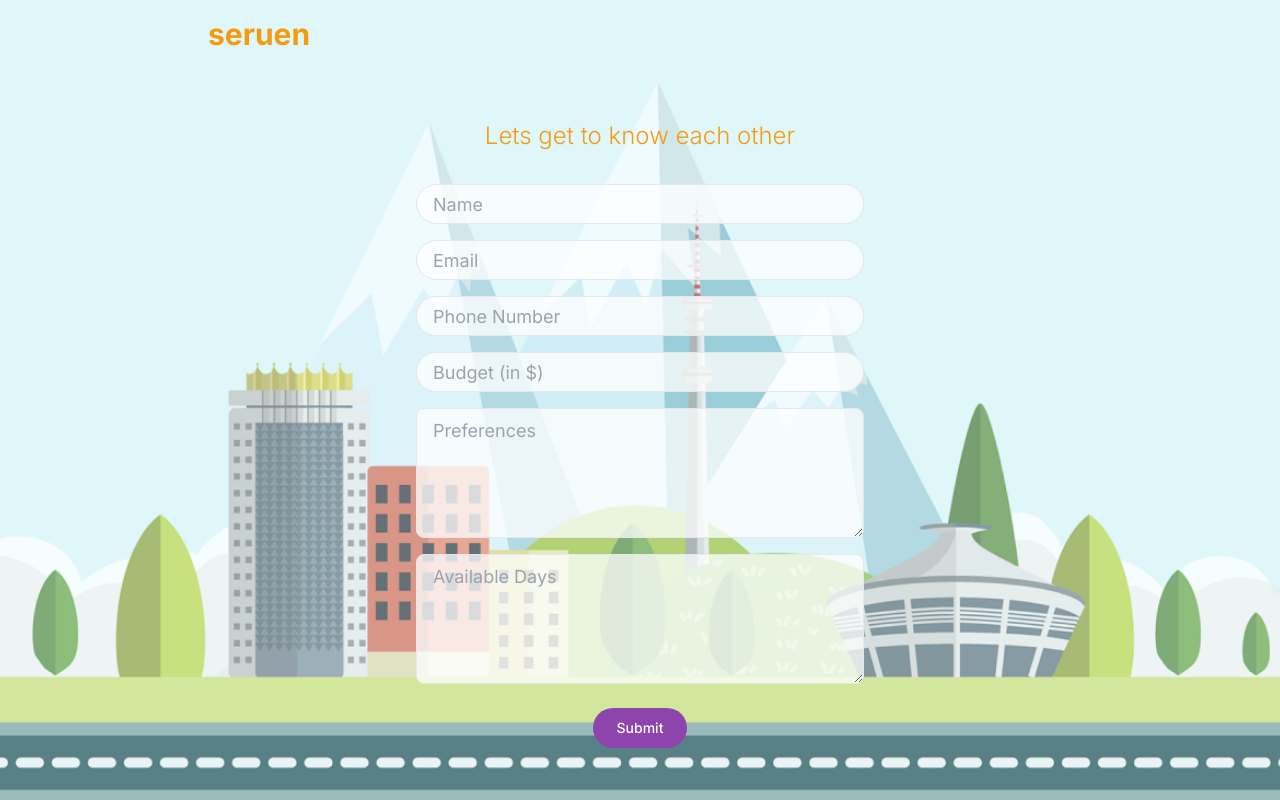
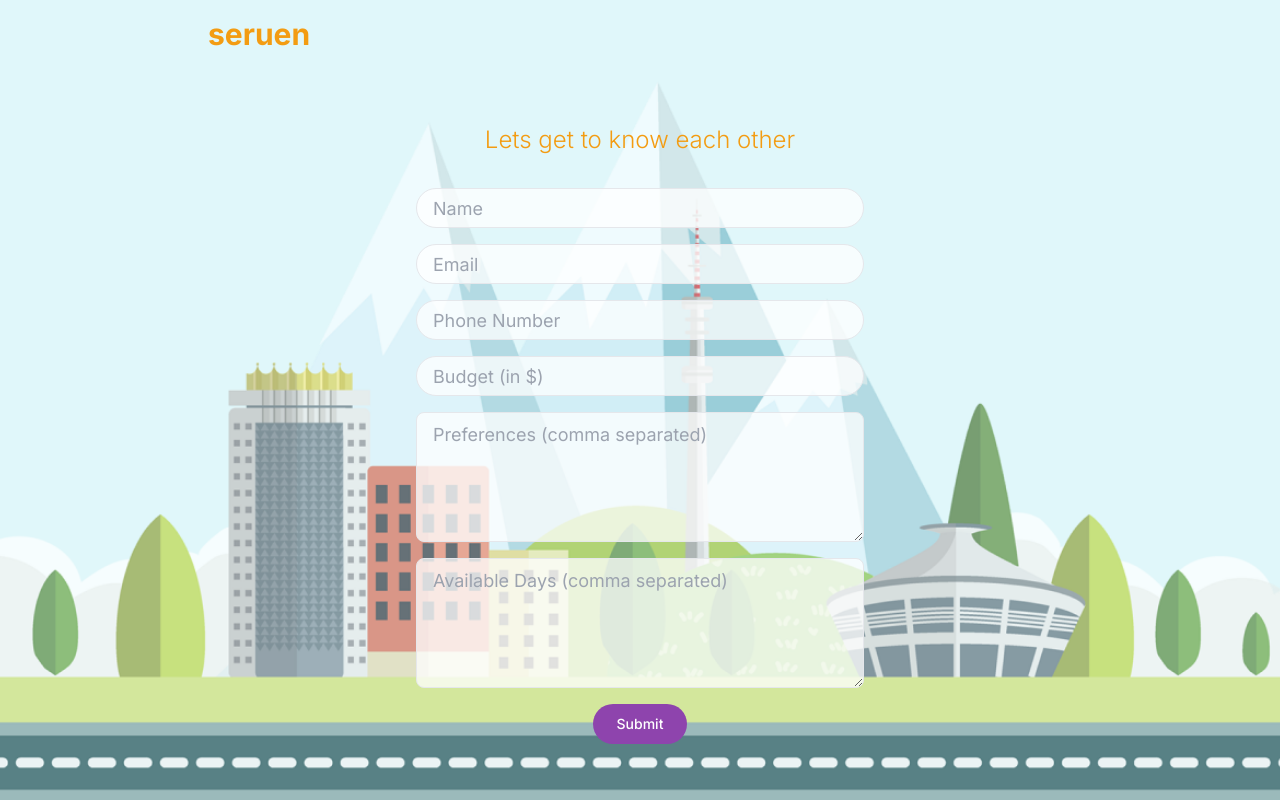
Before and after one commit to Assanali18/seruen, a Next.js app in the folder client/: page / in a window 1280 px wide. Built offline with nearby package versions, Linux system fonts and the light colour scheme.

Commit message:
connect front with back

```diff
--- a/client/package.json
+++ b/client/package.json
@@ -9,6 +9,7 @@
     "lint": "next lint"
   },
   "dependencies": {
+    "axios": "^1.7.2",
     "class-variance-authority": "^0.7.0",
     "next": "14.2.4",
     "radix-ui": "^1.0.1",
--- a/client/src/app/page.tsx
+++ b/client/src/app/page.tsx
@@ -1,50 +1,63 @@
+'use client'
+import { useState } from "react";
+import axios from "axios";
 import { Button } from "@/components/ui/button";
 import { Input } from "@/components/ui/input";
+import { UserPreferencesDTO } from "@/lib/types";
+import {axiosInstance} from "@/axios/axiosInstance";
 
 export default function Home() {
+    const [name, setName] = useState('');
+    const [email, setEmail] = useState('');
+    const [phone, setPhone] = useState('');
+    const [budget, setBudget] = useState('');
+    const [preferences, setPreferences] = useState('');
+    const [availableDays, setAvailableDays] = useState('');
+
+    const handleSubmit = async (e:any) => {
+        e.preventDefault();
+
+        const userPreferences: UserPreferencesDTO = {
+            userName: name,
+            email,
+            phone,
+            spendingLimit: parseInt(budget),
+            hobbies: preferences.split(',').map(pref => pref.trim()),
+            schedule: availableDays.split(',').map(day => day.trim())
+        };
+
+        try {
+            const response = await axiosInstance.post('/api/users/', userPreferences);
+
+            if (response.status === 201) {
+                window.location.href = 'https://t.me/EventEaseBot';
+            } else {
+                console.error('Error fetching recommendations:', response.statusText);
+            }
+        } catch (error) {
+            console.error('Error:', error);
+        }
+    };
+
     return (
         <div className="flex flex-col items-center justify-center min-h-screen bg-[#e0f7fa]">
             <header className="flex items-center justify-between w-full max-w-4xl p-4">
                 <div className="text-3xl font-bold text-[#f39c12]">seruen</div>
-                {/*<Button className="px-4 py-2 text-white bg-[#f39c12] rounded-full">Sign In</Button>*/}
             </header>
-            <main className="relative flex flex-col items-center justify-center flex-1 w-full    p-4 bg-cover bg-center bg-no-repeat" style={{ backgroundImage: `url('/almaty.png')` }}>
+            <main className="relative flex flex-col items-center justify-center flex-1 w-full p-4 bg-cover bg-center bg-no-repeat" style={{ backgroundImage: `url('/almaty.png')` }}>
                 <h1 className="mb-8 text-2xl font-light text-center text-[#f39c12] z-10">Lets get to know each other</h1>
-                <div className="relative flex flex-col items-center w-full max-w-md z-10 space-y-4">
-                    <Input type="text" placeholder="Name" className="w-full px-4 py-2 text-lg text-black bg-white bg-opacity-75 border rounded-full" />
-                    <Input type="email" placeholder="Email" className="w-full px-4 py-2 text-lg text-black bg-white bg-opacity-75 border rounded-full" />
-                    <Input type="tel" placeholder="Phone Number" className="w-full px-4 py-2 text-lg text-black bg-white bg-opacity-75 border rounded-full" />
-                    <Input type="number" placeholder="Budget (in $)" className="w-full px-4 py-2 text-lg text-black bg-white bg-opacity-75 border rounded-full" />
-                    <textarea placeholder="Preferences" className="w-full px-4 py-2 text-lg text-black bg-white bg-opacity-75 border rounded-lg" rows={4}></textarea>
-                    <textarea placeholder="Available Days" className="w-full px-4 py-2 text-lg text-black bg-white bg-opacity-75 border rounded-lg" rows={4}></textarea>
-                </div>
-                <Button className="relative z-10 px-6 py-3 mt-6 text-white bg-[#8e44ad] rounded-full">
-                    Submit
-                </Button>
+                <form className="relative flex flex-col items-center w-full max-w-md z-10 space-y-4" onSubmit={handleSubmit}>
+                    <Input type="text" placeholder="Name" className="w-full px-4 py-2 text-lg text-black bg-white bg-opacity-75 border rounded-full" value={name} onChange={(e) => setName(e.target.value)} />
+                    <Input type="email" placeholder="Email" className="w-full px-4 py-2 text-lg text-black bg-white bg-opacity-75 border rounded-full" value={email} onChange={(e) => setEmail(e.target.value)} />
+                    <Input type="tel" placeholder="Phone Number" className="w-full px-4 py-2 text-lg text-black bg-white bg-opacity-75 border rounded-full" value={phone} onChange={(e) => setPhone(e.target.value)} />
+                    <Input type="number" placeholder="Budget (in $)" className="w-full px-4 py-2 text-lg text-black bg-white bg-opacity-75 border rounded-full" value={budget} onChange={(e) => setBudget(e.target.value)} />
+                    <textarea placeholder="Preferences (comma separated)" className="w-full px-4 py-2 text-lg text-black bg-white bg-opacity-75 border rounded-lg" rows={4} value={preferences} onChange={(e) => setPreferences(e.target.value)}></textarea>
+                    <textarea placeholder="Available Days (comma separated)" className="w-full px-4 py-2 text-lg text-black bg-white bg-opacity-75 border rounded-lg" rows={4} value={availableDays} onChange={(e) => setAvailableDays(e.target.value)}></textarea>
+                    <Button type="submit" className="relative z-10 px-6 py-3 mt-6 text-white bg-[#8e44ad] rounded-full">
+                        Submit
+                    </Button>
+                </form>
             </main>
-            {/*<footer className="relative w-full max-w-4xl mt-8">*/}
-            {/*  <img src="/placeholder.svg" alt="Cityscape" className="w-full h-auto" />*/}
-            {/*</footer>*/}
         </div>
     );
 }
-
-function ArrowRightIcon(props: any) {
-    return (
-        <svg
-            {...props}
-            xmlns="http://www.w3.org/2000/svg"
-            width="24"
-            height="24"
-            viewBox="0 0 24 24"
-            fill="none"
-            stroke="currentColor"
-            strokeWidth="2"
-            strokeLinecap="round"
-            strokeLinejoin="round"
-        >
-            <path d="M5 12h14" />
-            <path d="m12 5 7 7-7 7" />
-        </svg>
-    );
-}
--- /dev/null
+++ b/client/src/axios/axiosInstance.tsx
@@ -0,0 +1,6 @@
+import axios from 'axios';
+
+
+export const axiosInstance = axios.create({
+    baseURL: 'http://localhost:3001',
+});
--- /dev/null
+++ b/client/src/lib/types.ts
@@ -0,0 +1,8 @@
+export interface UserPreferencesDTO {
+    userName: string;
+    email: string;
+    phone: string;
+    spendingLimit: number;
+    hobbies: string[];
+    schedule: string[];
+}
```
Also changed, not shown: 1 other file (tests, documents, lock files or other folders).
